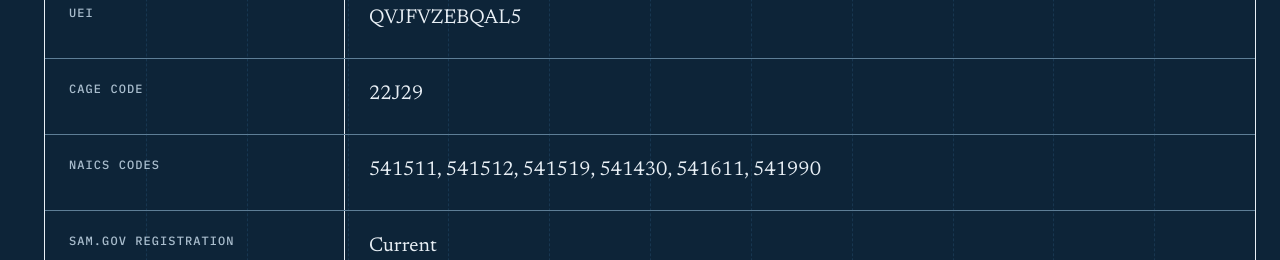
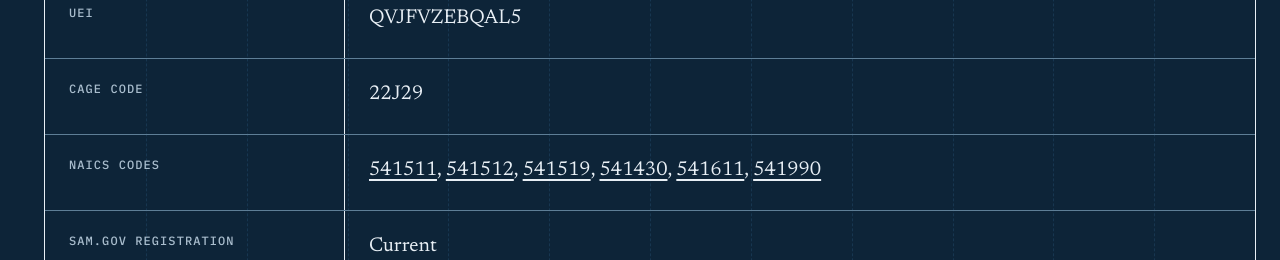
Before and after one commit to jasoncookdesign/jason-cook-design-website, a Next.js app: page /capabilities in a window 1280 px wide. Shown: the part 2560-2820 px from the top of the page. Built offline with nearby package versions, Linux system fonts and the light colour scheme; no server answers.

Commit message:
feat: link each NAICS code to its naics.com listing (#42)

```diff
--- a/app/capabilities/page.tsx
+++ b/app/capabilities/page.tsx
@@ -59,13 +59,15 @@ const outcomes = [
 // DRAFT — Jason to edit. Company data for SAM.gov and procurement readers. UEI, CAGE code, and registration
 // status are from Jason (2026-10-19). The NAICS codes are the six ratified for the retired opportunity
 // engine's search scope; confirm they match the registration's Goods and Services list.
-const companyData: { term: string; detail: string; href?: string }[] = [
+const naicsCodes = ["541511", "541512", "541519", "541430", "541611", "541990"];
+
+const companyData: { term: string; detail: string; href?: string; codes?: string[] }[] = [
   { term: "Legal name", detail: "Jason Cook Design LLC" },
   { term: "Structure", detail: "Single-member limited liability company, Texas" },
   { term: "Formed", detail: "November 15, 2024" },
   { term: "UEI", detail: "QVJFVZEBQAL5" },
   { term: "CAGE code", detail: "22J29" },
-  { term: "NAICS codes", detail: "541511, 541512, 541519, 541430, 541611, 541990" },
+  { term: "NAICS codes", detail: naicsCodes.join(", "), codes: naicsCodes },
   { term: "SAM.gov registration", detail: "Current" },
   { term: "Contact", detail: "hello@jasoncookdesign.com", href: "mailto:hello@jasoncookdesign.com" },
 ];
@@ -136,10 +138,27 @@ export default function CapabilitiesPage() {
           </div>
         </div>
         <dl className="defs">
-          {companyData.map(({ term, detail, href }) => (
+          {companyData.map(({ term, detail, href, codes }) => (
             <div key={term} className="d">
               <dt>{term}</dt>
-              <dd>{href ? <a href={href}>{detail}</a> : detail}</dd>
+              <dd>
+                {codes
+                  ? codes.map((code, i) => (
+                      <span key={code}>
+                        {i > 0 && ", "}
+                        <a
+                          href={`https://www.naics.com/naics-code-description/?code=${code}`}
+                          target="_blank"
+                          rel="noopener noreferrer"
+                        >
+                          {code}
+                        </a>
+                      </span>
+                    ))
+                  : href
+                    ? <a href={href}>{detail}</a>
+                    : detail}
+              </dd>
             </div>
           ))}
         </dl>
```
Also changed, not shown: 1 other file (tests, documents, lock files or other folders).
